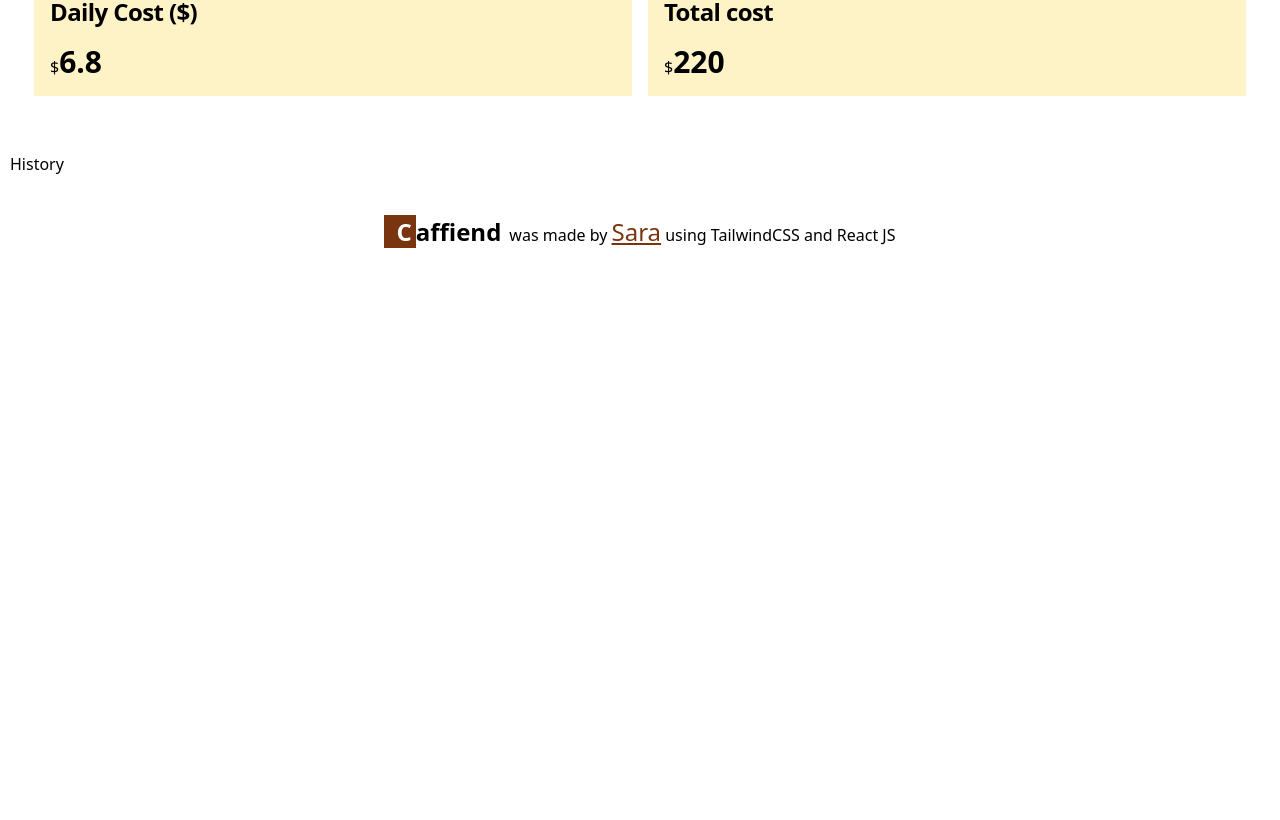
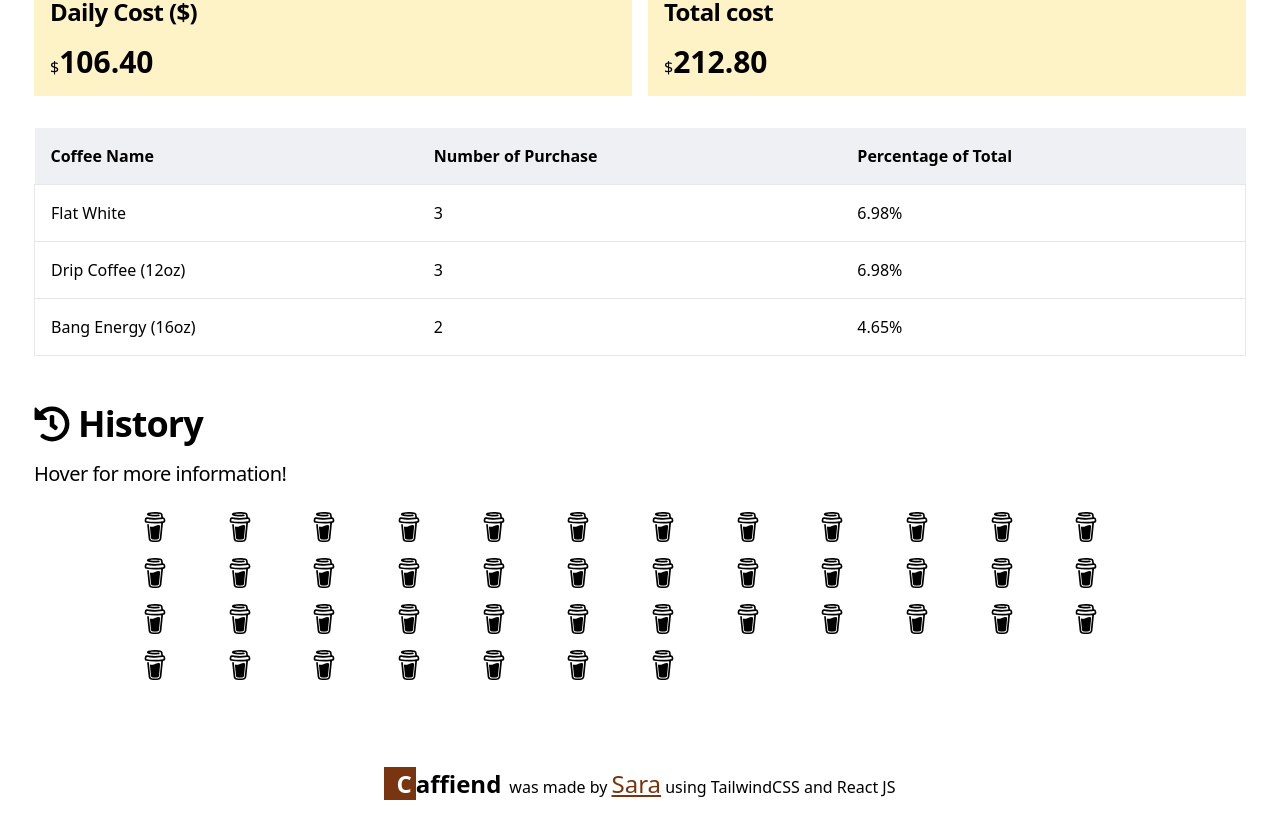
Before and after one commit to saraNasser4/coffee-tracker, a React (Create React App) app: page / in a window 1280 px wide. Shown: the part 1840-2660 px from the top of the page. Before the commit the page ends 2108 px from the top, so only its background shows below. Built offline with nearby package versions, Linux system fonts and the light colour scheme.

Commit message:
finish with History component

```diff
--- a/src/components/History.js
+++ b/src/components/History.js
@@ -1,6 +1,33 @@
+import { FaHistory } from "react-icons/fa";
+import { SiBuymeacoffee } from "react-icons/si";
+
+import { calculateCurrentCaffeineLevel, coffeeConsumptionHistory, getCaffeineAmount, timeSinceConsumption } from "../utils";
+
 function History (){
+
   return (
-    <div>History</div>
+    <section className="p-6">
+      <h2 className="flex items-center gap-2 text-3xl md:text-4xl font-semibold tracking-tight"><FaHistory /> History</h2>
+      <p className="text-lg md:text-xl tracking-tight my-4 font-medium">Hover for more information!</p>
+      <div className="mx-auto my-6 max-w-[1000px] grid grid-cols-8 sm:grid-cols-10 md:grid-cols-12 gap-4">
+        {
+          Object.keys(coffeeConsumptionHistory)
+          .sort((a,b)=> b - a)
+          .map((utcTime, index)=> {
+            const coffee = coffeeConsumptionHistory[utcTime];
+            const timeSinceConsume = timeSinceConsumption(utcTime);
+            const originalAmount = getCaffeineAmount(coffee.name);
+            const remainingAmount = calculateCurrentCaffeineLevel({ [utcTime]: coffee });
+            const summery = `${coffee.name} | ${timeSinceConsume} | (${remainingAmount}mg/${originalAmount}mg)`
+            return(
+              <div title={summery} key={index} className="cursor-pointer relative hover:[&>span]:!block">
+                <SiBuymeacoffee size={30} />
+              </div>
+            )
+          })
+        }
+      </div>
+    </section>
   )
 }
 
--- a/src/components/Stats.js
+++ b/src/components/Stats.js
@@ -1,19 +1,20 @@
 import { IoStatsChart } from "react-icons/io5";
-import { calculateCurrentCaffeineLevel, coffeeConsumptionHistory, statusLevels } from "../utils";
+import { calculateCoffeeStats, calculateCurrentCaffeineLevel, coffeeConsumptionHistory, getTopThreeCoffees, statusLevels } from "../utils";
 
 function Stats(){
-  const stats = {
-    daily_caffeine: 240,
-    daily_cost: 6.8,
-    average_coffees: 2.3,
-    total_cost: 220,
-  }
-  const caffeineLevel = calculateCurrentCaffeineLevel(coffeeConsumptionHistory)
+  const stats = calculateCoffeeStats(coffeeConsumptionHistory);
+
+  const caffeineLevel = calculateCurrentCaffeineLevel(coffeeConsumptionHistory);
+  const warningLeverl = Number(caffeineLevel) <= statusLevels['low'].maxLevel ?
+    'low' :
+    Number(caffeineLevel) <= statusLevels['moderate'].maxLevel ?
+    'moderate' :
+    'high';
 
   const statsCards = [
     {title: 'Active Caffeine Level', lg: true, data: [caffeineLevel, 'mg']},
     {title: 'Daily Caffeine', lg: false, data: [stats.daily_caffeine, 'mg']},
-    {title: 'Avg # of Coffees', lg: false, data: [stats.average_coffees, 'mg']},
+    {title: 'Avg # of Coffees', lg: false, data: [stats.average_coffees]},
     {title: 'Daily Cost ($)', lg: false, data: ['$',stats.daily_cost]},
     {title: 'Total cost', lg: false, data: ['$',stats.total_cost]},
   ]
@@ -32,8 +33,8 @@ function Stats(){
                 <span>{card.data[1]}</span>
                 {card.lg && (
                   <>
-                    <h4 className="w-20 inline-block ml-10 text-center" style={{color: statusLevels['low'].color, background: statusLevels['low'].background}}>Low</h4>
-                    <p className="pt-6">{statusLevels['low'].description}</p>
+                    <h4 className="w-20 inline-block ml-10 text-center" style={{color: statusLevels[warningLeverl].color, background: statusLevels[warningLeverl].background}}>Low</h4>
+                    <p className="pt-6">{statusLevels[warningLeverl].description}</p>
                   </>
                   )}
               </p>
@@ -42,6 +43,26 @@ function Stats(){
           )
         })}
       </div>
+      <table className="w-full">
+        <thead className="bg-gray-200/60 dark:bg-[#181818]">
+          <tr className="[&>*]:p-4 [&>*]:text-center [&>*]:sm:text-start">
+            <th>Coffee Name</th>
+            <th>Number of Purchase</th>
+            <th>Percentage of Total</th>
+          </tr>
+        </thead>
+        <tbody>
+          {getTopThreeCoffees(coffeeConsumptionHistory).map((coffee, index)=> {
+            return (
+              <tr key={index} className="hover:bg-gray-200/60 dark:hover:bg-[#181818] border dark:border-[#181818] cursor-pointer [&>*]:p-2 [&>*]:md:p-4">
+                <td>{coffee.coffeeName}</td>
+                <td>{coffee.count}</td>
+                <td>{coffee.percentage}</td>
+              </tr>
+            )
+          })}
+        </tbody>
+      </table>
     </section>
   )
 }
```
Also changed, not shown: 1 other file (tests, documents, lock files or other folders).
